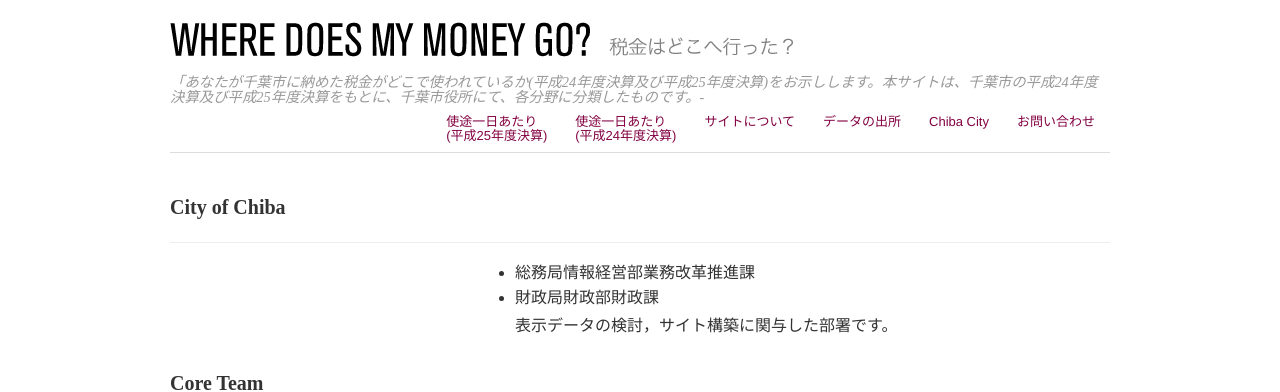
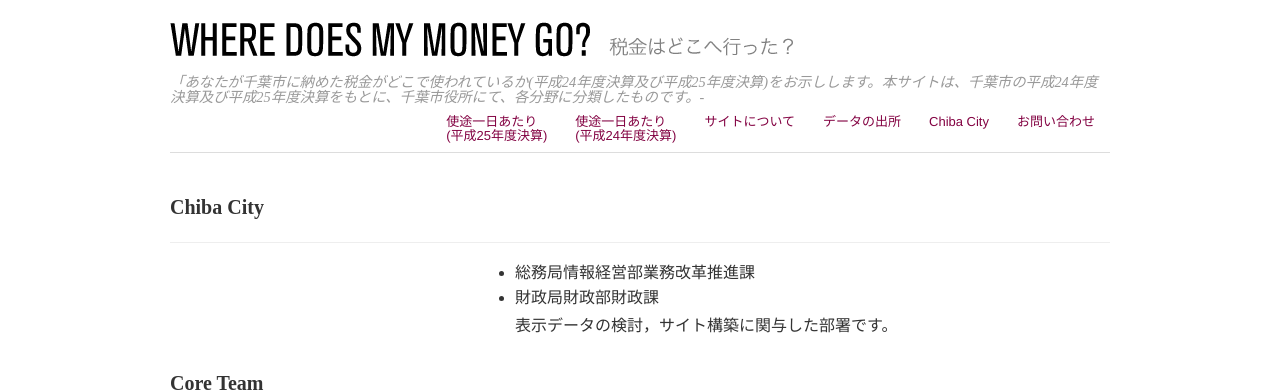
Before and after one commit to OpenChiba2/OpenChiba2.github.io, a Jekyll site: the page built from team.html, in a window 1280 px wide. Shown: the top 392 px of the page. Built offline with Jekyll 4.4.1, drawn with Linux system fonts in a browser that asks for light colours; nearby versions of some CDN libraries.

Commit message:
Update team.html

```diff
--- a/team.html
+++ b/team.html
@@ -10,7 +10,7 @@ title: Team
     }
 </style>
 
-<h2 class="page-header">City of Chiba</h2>
+<h2 class="page-header">Chiba City</h2>
 
 <div class="row credits">
   <div class="span8 offset4">
```
